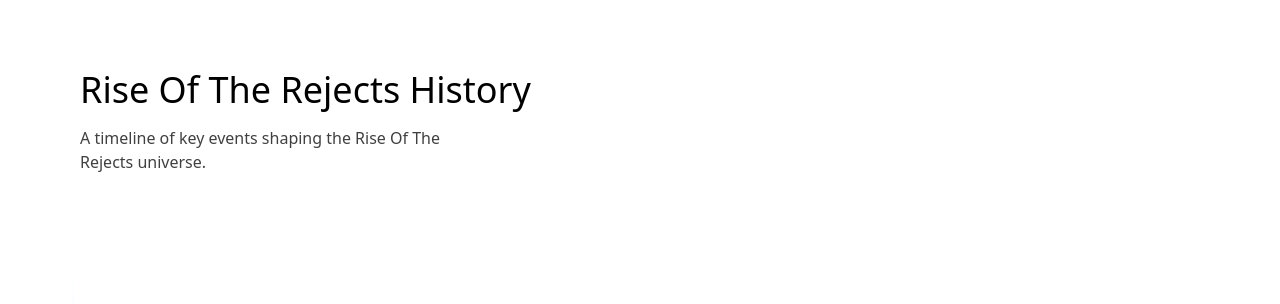
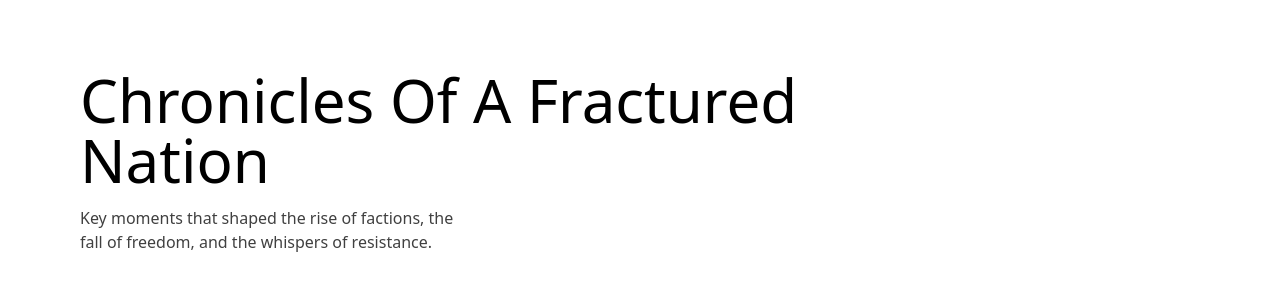
Before and after one commit to CodewithMiguelll/riseoftherejects, a Next.js app: page /timeline in a window 1280 px wide. Shown: the part 206-510 px from the top of the page. Built offline with nearby package versions, Linux system fonts and the light colour scheme; a web font is replaced by a local one.

Commit message:
feat(timeline): update timeline title and description for improved context

```diff
--- a/src/components/ui/timeline.tsx
+++ b/src/components/ui/timeline.tsx
@@ -38,11 +38,12 @@ export const Timeline = ({ data }: { data: TimelineEntry[] }) => {
       ref={containerRef}
     >
       <div className="max-w-7xl mx-auto py-20 px-4 md:px-8 lg:px-10">
-        <h2 className="text-lg md:text-4xl mb-4 text-black dark:text-white max-w-4xl">
-          Rise Of The Rejects History
+        <h2 className="text-2xl md:text-6xl mb-4 text-black dark:text-white max-w-4xl">
+          Chronicles Of A Fractured Nation
         </h2>
         <p className="text-neutral-700 dark:text-neutral-300 text-sm md:text-base max-w-sm">
-          A timeline of key events shaping the Rise Of The Rejects universe.
+          Key moments that shaped the rise of factions, the fall of freedom, and
+          the whispers of resistance.
         </p>
       </div>
 
```
